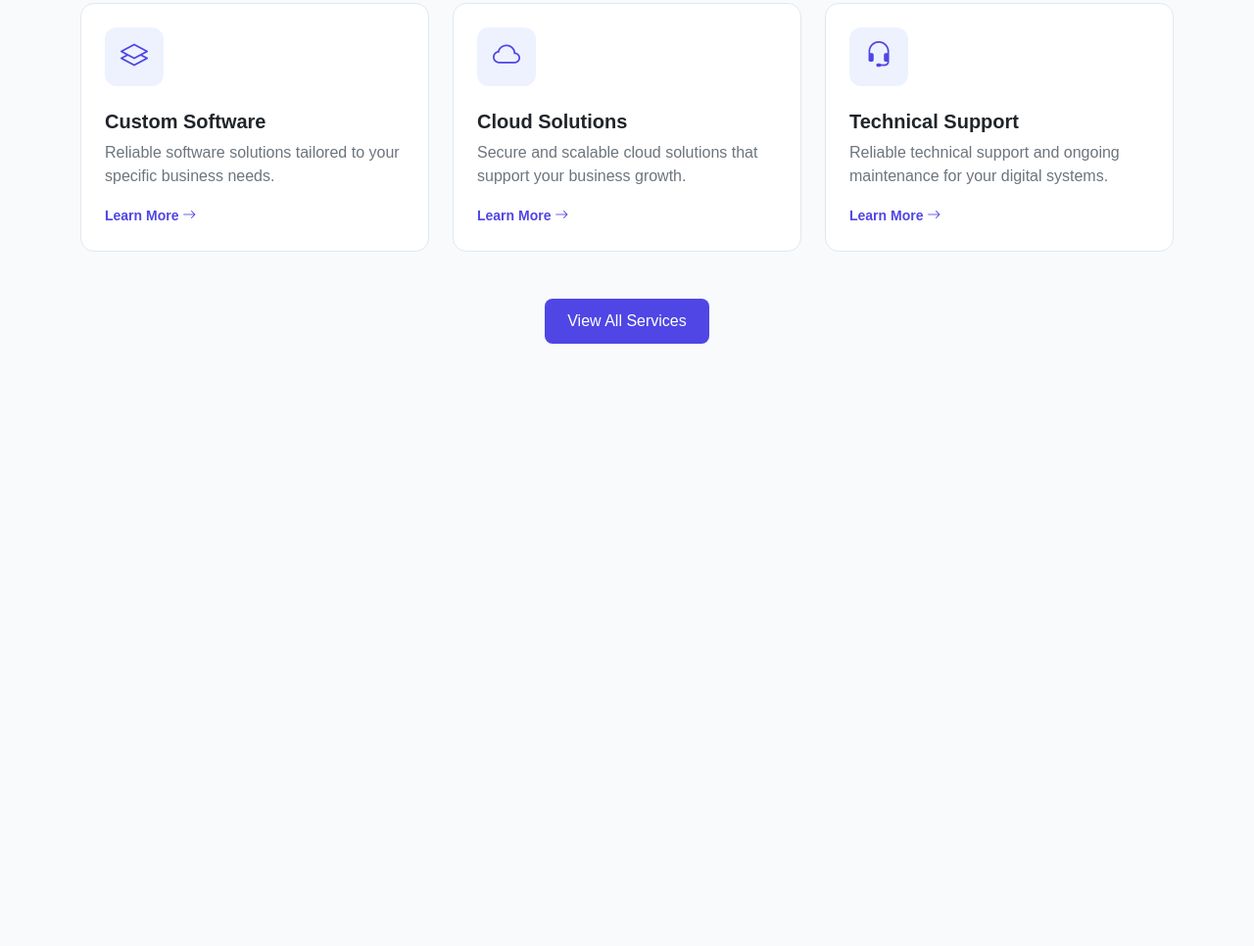
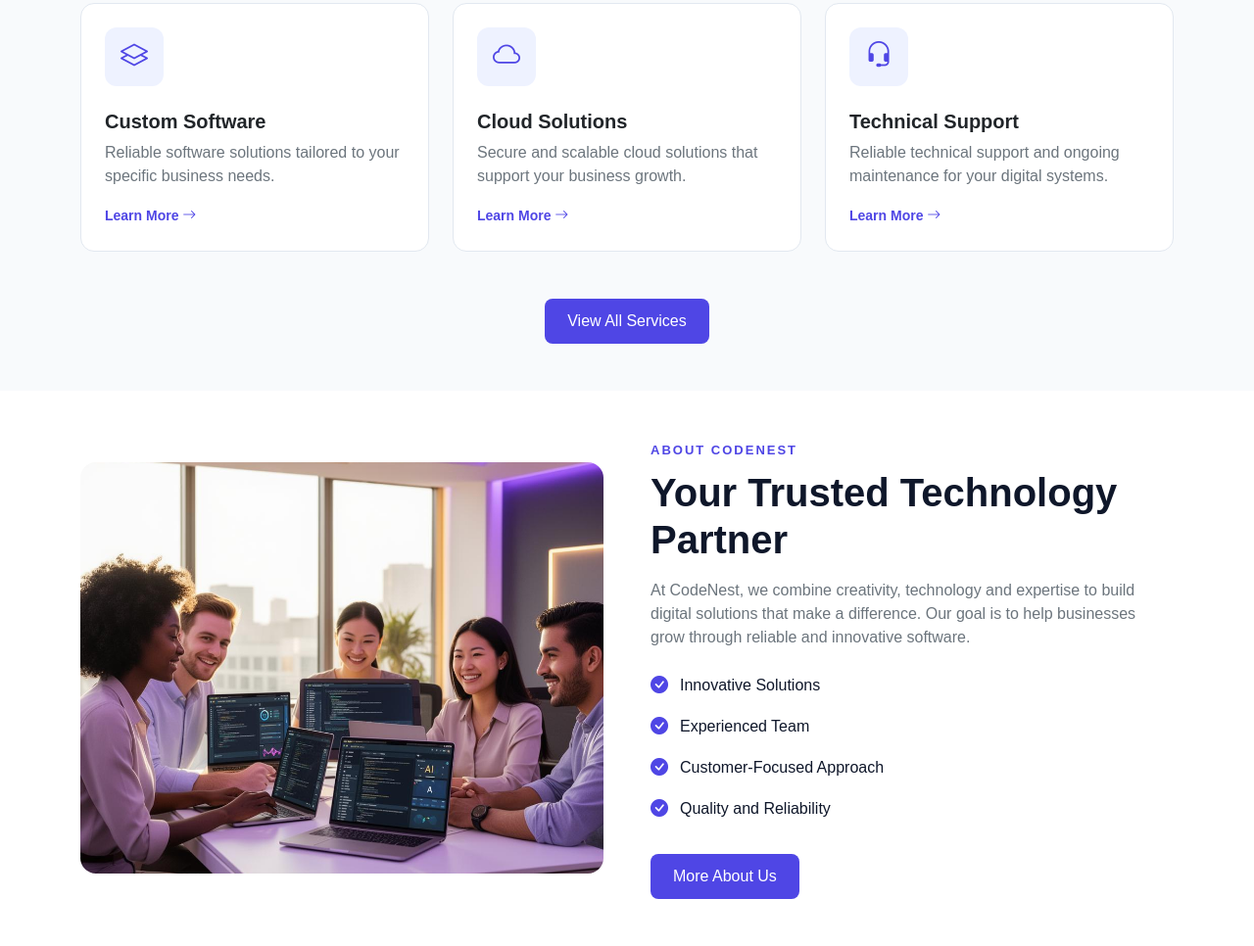
Before and after one commit to shathabargouthi55-sudo/gridsapps-bootstrap-codenest, a plain HTML site: page index.html in a window 1280 px wide. Shown: the part 1352-2318 px from the top of the page at 98% size. Before the commit the page ends 1751 px from the top, so only its background shows below. Drawn offline with nearby package versions, Linux system fonts and the light colour scheme.

Commit message:
Add about company section to home page

```diff
--- a/css/style.css
+++ b/css/style.css
@@ -179,4 +179,26 @@ body {
 
 .service-link:hover {
     color: #4338ca;
+}.about-section {
+    background-color: var(--white-color);
 }
+
+.about-image {
+    width: 100%;
+    max-height: 420px;
+    object-fit: cover;
+    border-radius: 16px;
+}
+
+.about-list li {
+    display: flex;
+    align-items: center;
+    gap: 12px;
+    margin-bottom: 15px;
+    font-weight: 500;
+}
+
+.about-list i {
+    color: var(--primary-color);
+    font-size: 18px;
+}
--- a/index.html
+++ b/index.html
@@ -398,6 +398,67 @@
 
     </div>
 </section>
+<section class="about-section py-5">
+    <div class="container">
+        <div class="row align-items-center g-5">
+
+            <div class="col-12 col-lg-6">
+                <img src="images/about.jpg"
+                     alt="CodeNest development team"
+                     class="img-fluid about-image">
+            </div>
+
+            <div class="col-12 col-lg-6">
+
+                <span class="section-label">
+                    ABOUT CODENEST
+                </span>
+
+                <h2 class="display-6 fw-bold mt-2 mb-3">
+                    Your Trusted Technology Partner
+                </h2>
+
+                <p class="text-secondary mb-4">
+                    At CodeNest, we combine creativity,
+                    technology and expertise to build
+                    digital solutions that make a difference.
+                    Our goal is to help businesses grow
+                    through reliable and innovative software.
+                </p>
+
+                <ul class="list-unstyled about-list">
+
+                    <li>
+                        <i class="bi bi-check-circle-fill"></i>
+                        Innovative Solutions
+                    </li>
+
+                    <li>
+                        <i class="bi bi-check-circle-fill"></i>
+                        Experienced Team
+                    </li>
+
+                    <li>
+                        <i class="bi bi-check-circle-fill"></i>
+                        Customer-Focused Approach
+                    </li>
+
+                    <li>
+                        <i class="bi bi-check-circle-fill"></i>
+                        Quality and Reliability
+                    </li>
+
+                </ul>
+
+                <a href="about.html" class="btn btn-brand mt-3">
+                    More About Us
+                </a>
+
+            </div>
+
+        </div>
+    </div>
+</section>
 </main>
 
     <script src="https://cdn.jsdelivr.net/npm/bootstrap@5.3.3/dist/js/bootstrap.bundle.min.js"></script>
```
Also changed, not shown: images/about.jpg (added).
